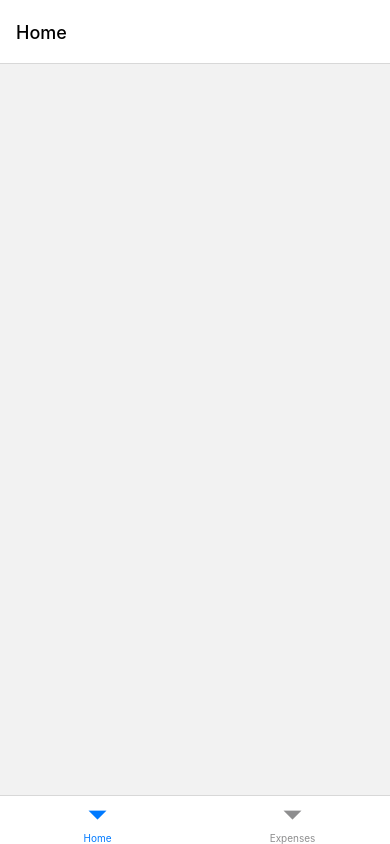
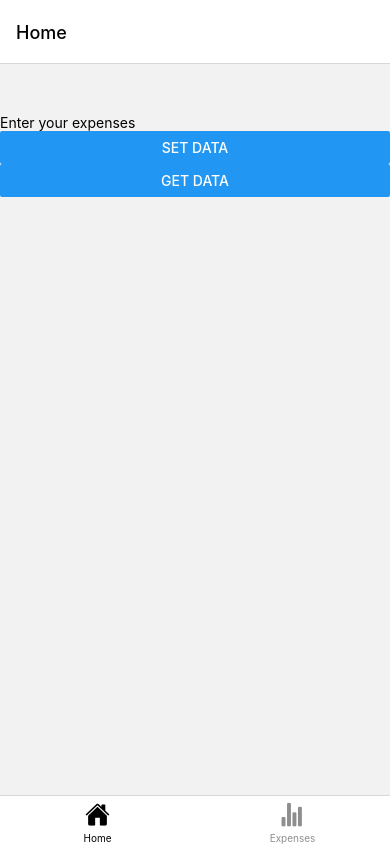
Before and after one commit to newento14/expense-tracker, a React Native app: screen /Home in a window 390 px wide. Built offline with nearby package versions, Linux system fonts and the light colour scheme.

Commit message:
add async local storage

```diff
--- a/App.js
+++ b/App.js
@@ -5,31 +5,32 @@ import {createBottomTabNavigator} from "@react-navigation/bottom-tabs";
 import Home from "./src/screens/Home";
 import Expenses from "./src/screens/Expenses";
 
+import {Ionicons} from '@expo/vector-icons';
+
 
 const Stack = createNativeStackNavigator();
 const BottomTab = createBottomTabNavigator();
-
-function ExpensesOverview() {
-  return (
-    <BottomTab.Navigator screenOptions={{
-      headerStyle: { backgroundColor: '#fff'  },
-      headerTintColor: 'black',
-      tabBarStyle: { backgroundColor: '#fff' },
-    }}>
-      <BottomTab.Screen name="Home" component={Home}/>
-      <BottomTab.Screen name="Expenses" component={Expenses}/>
-    </BottomTab.Navigator>
-  );
-}
 
 export default function App() {
   return (
     <>
       <StatusBar style="auto"/>
       <NavigationContainer>
-        <Stack.Navigator>
-          <Stack.Screen name="ExpensesOverview" component={ExpensesOverview} options={{headerShown: false}} />
-        </Stack.Navigator>
+        <BottomTab.Navigator screenOptions={{
+          headerStyle: {backgroundColor: '#fff'},
+          headerTintColor: 'black',
+          tabBarStyle: {backgroundColor: '#fff'},
+          tabBarActiveTintColor: 'black',
+        }}>
+          <BottomTab.Screen name="Home" component={Home}
+                            options={{
+                              tabBarIcon: ({color, size}) => <Ionicons name="home" size={size} color={color}/>
+                            }}/>
+          <BottomTab.Screen name="Expenses" component={Expenses}
+                            options={{
+                              tabBarIcon: ({color, size}) => <Ionicons name="stats-chart" size={size} color={color}/>
+                            }}/>
+        </BottomTab.Navigator>
       </NavigationContainer>
     </>
   );
--- a/package.json
+++ b/package.json
@@ -18,7 +18,8 @@
     "react": "18.2.0",
     "react-native": "0.72.6",
     "react-native-safe-area-context": "4.6.3",
-    "react-native-screens": "~3.22.0"
+    "react-native-screens": "~3.22.0",
+    "@react-native-async-storage/async-storage": "1.18.2"
   },
   "devDependencies": {
     "@babel/core": "^7.20.0",
--- a/src/screens/Home.js
+++ b/src/screens/Home.js
@@ -1,10 +1,32 @@
-import React from 'react';
-import {View} from "react-native";
+import React, {useEffect} from 'react';
+import {Button, TextInput, View} from "react-native";
+import AsyncStorage from '@react-native-async-storage/async-storage';
+
+const storeData = async (value) => {
+  try {
+    await AsyncStorage.setItem('expenses', value);
+  } catch (e) {
+    console.log(e)
+  }
+};
+
+const getData = async () => {
+  try {
+    const value = await AsyncStorage.getItem('expenses');
+    console.log(value);
+  } catch (e) {
+    console.log(e);
+  }
+};
 
 const Home = () => {
+  const [expenses, setExpenses] = React.useState('');
+
   return (
-    <View>
-
+    <View style={{marginTop: 50}}>
+      <TextInput placeholder={'Enter your expenses'} value={expenses} onChangeText={(text) => setExpenses(text)} />
+      <Button title={'Set Data'} onPress={() => storeData(expenses)}/>
+      <Button title={'Get Data'} onPress={getData}/>
     </View>
   );
 };
```
Also changed, not shown: 1 other file (tests, documents, lock files or other folders).
